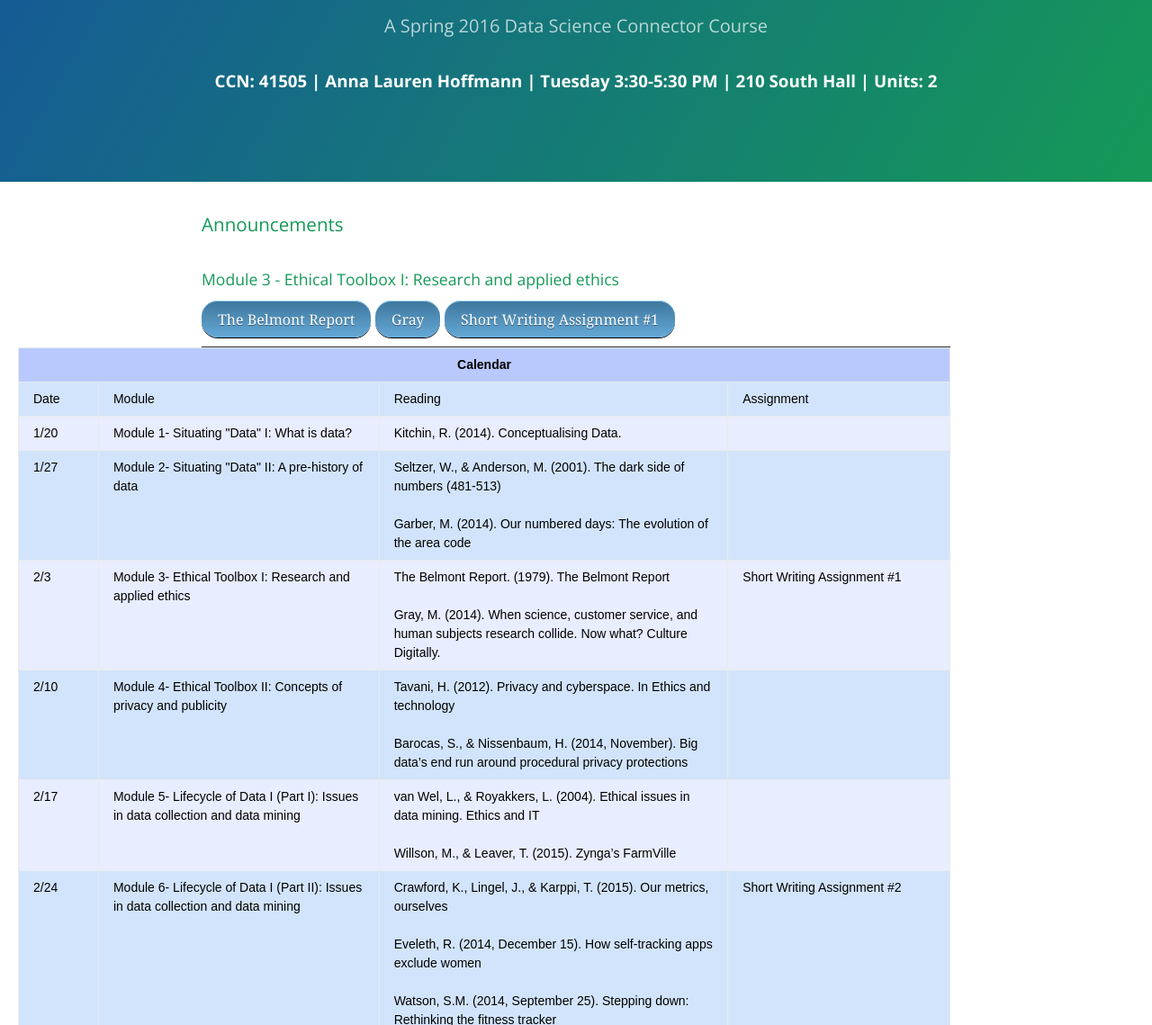
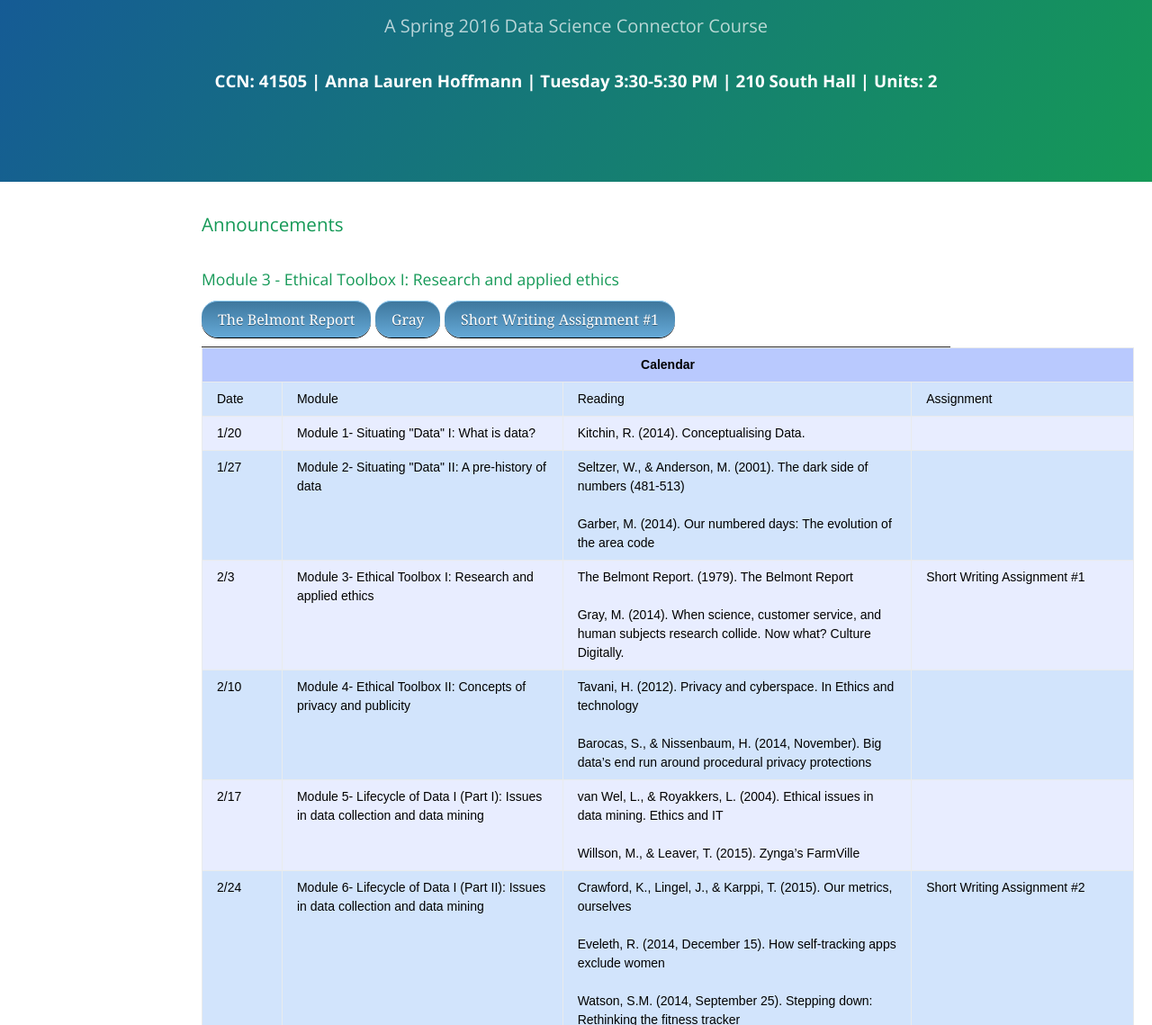
Before and after one commit to anfals/TestWebsiteConnector, a plain HTML site: page index.html in a window 1280 px wide. Shown: the part 161-1300 px from the top of the page at 90% size. Drawn offline with nearby package versions, Linux system fonts and the light colour scheme.

Commit message:
Update index.html

```diff
--- a/index.html
+++ b/index.html
@@ -141,7 +141,7 @@ li a:hover:not(.active) {
 .tg .tg-3xcb{font-size:14px;color:#000000;vertical-align:top}
 .tg .tg-2zhz{font-size:14px;color:#000000;text-align:center;vertical-align:top}
 @media screen and (max-width: 767px) {.tg {width: auto !important;}.tg col {width: auto !important;}.tg-wrap {overflow-x: auto;-webkit-overflow-scrolling: touch;}}</style>
-<div class="tg-wrap"><table class="tg" style="undefined;table-layout: fixed; width: 1036px" align="right">
+<div class="tg-wrap"><table class="tg" style="undefined;table-layout: fixed; width: 1036px" align="center">
 <colgroup>
 <col style="width: 89px">
 <col style="width: 312px">
```
